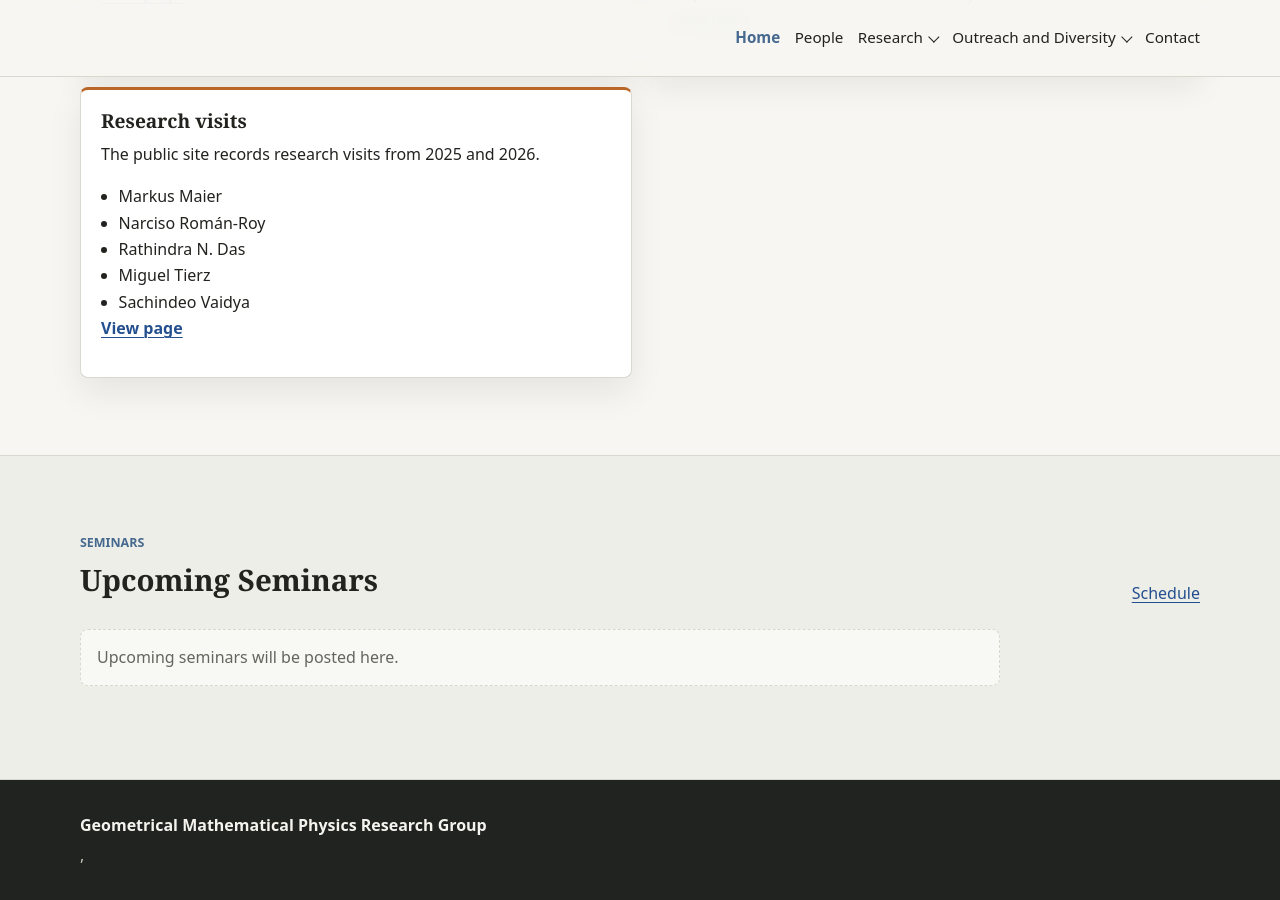
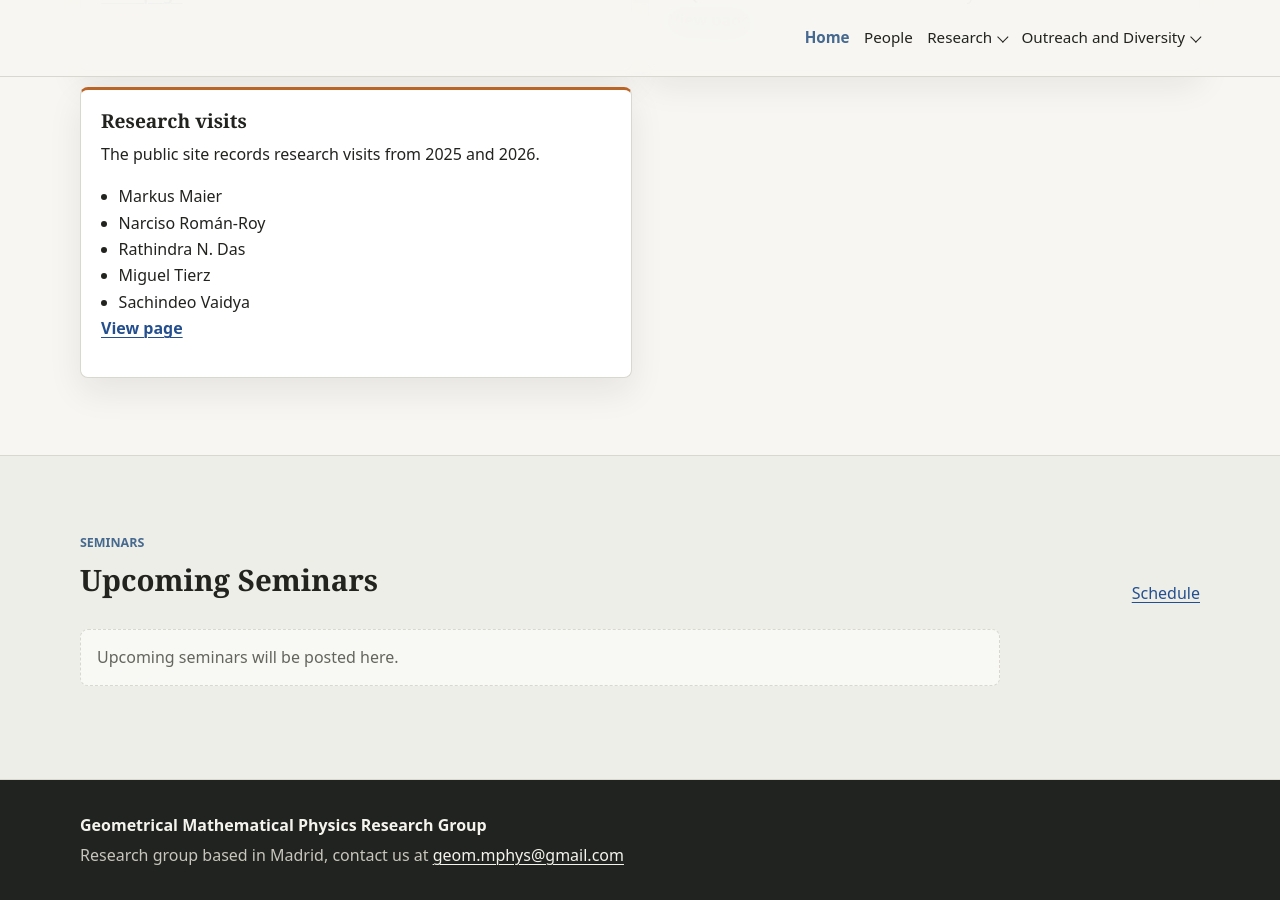
Before and after one commit to GeomMPhys/geommphys.github.io, a Jekyll site: the page built from index.md, in a window 1280 px wide and 900 px high, scrolled down 1406 px. Built offline with Jekyll 4.4.1, drawn with Linux system fonts in a browser that asks for light colours.

Commit message:
changed footer and removed contact page

```diff
--- a/_data/navigation.yml
+++ b/_data/navigation.yml
@@ -20,5 +20,3 @@
       url: /outreach/
     - title: Diversity
       url: /diversity/
-- title: Contact
-  url: /contact/
--- a/_includes/footer.html
+++ b/_includes/footer.html
@@ -2,7 +2,7 @@
   <div class="container site-footer__inner">
     <div>
       <strong>{{ site.data.site.group_name }}</strong>
-      <p>{{ site.data.site.department }}, {{ site.data.site.institution }}</p>
+      <p>Research group based in Madrid, contact us at <a href="mailto:{{ site.data.site.email }}">{{ site.data.site.email }}</a></p>
     </div>
     <div class="site-footer__links">
       {% for link in site.data.site.links %}
```
Also changed, not shown: contact.md (+1 -0 lines), README.md.
